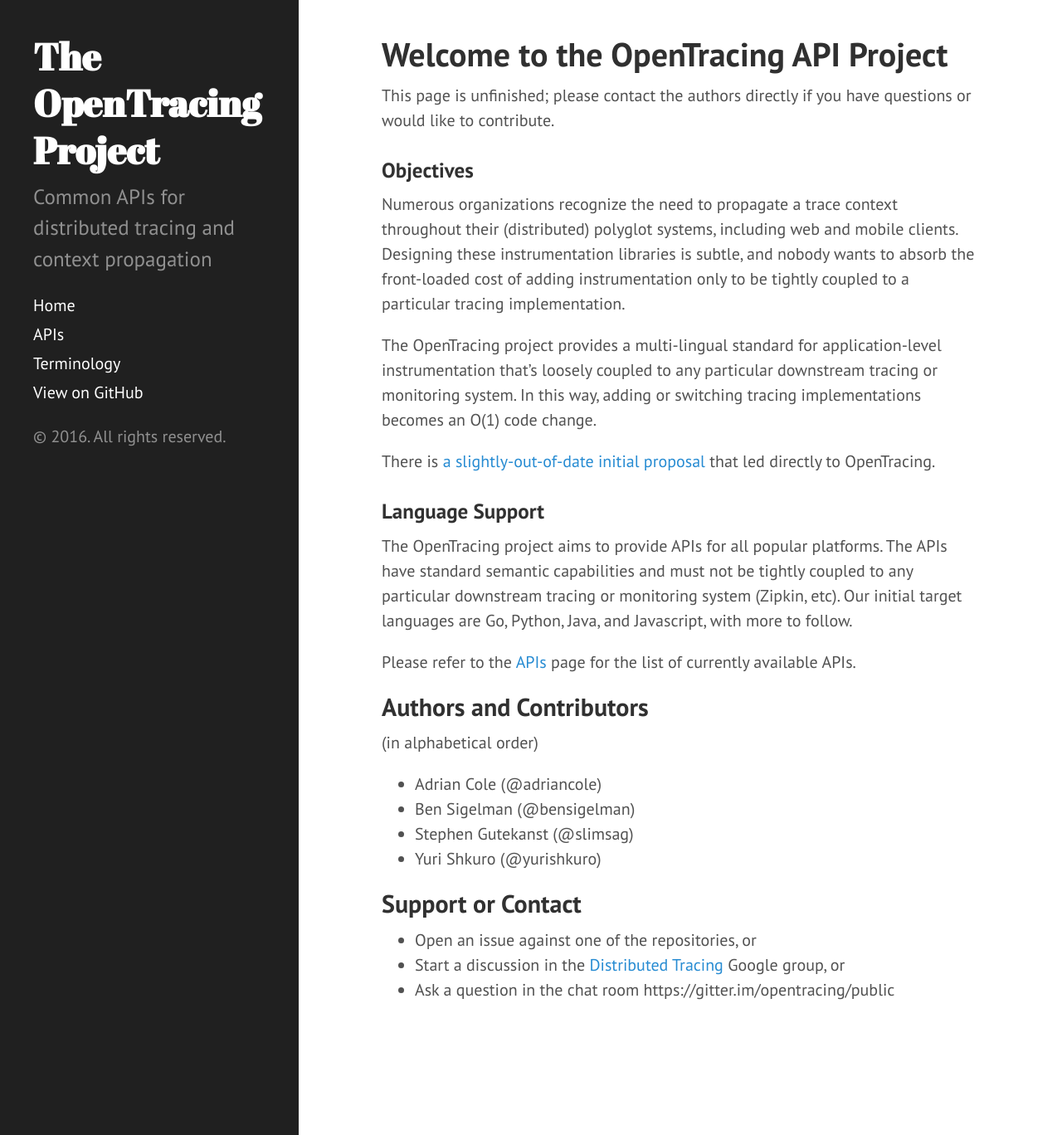
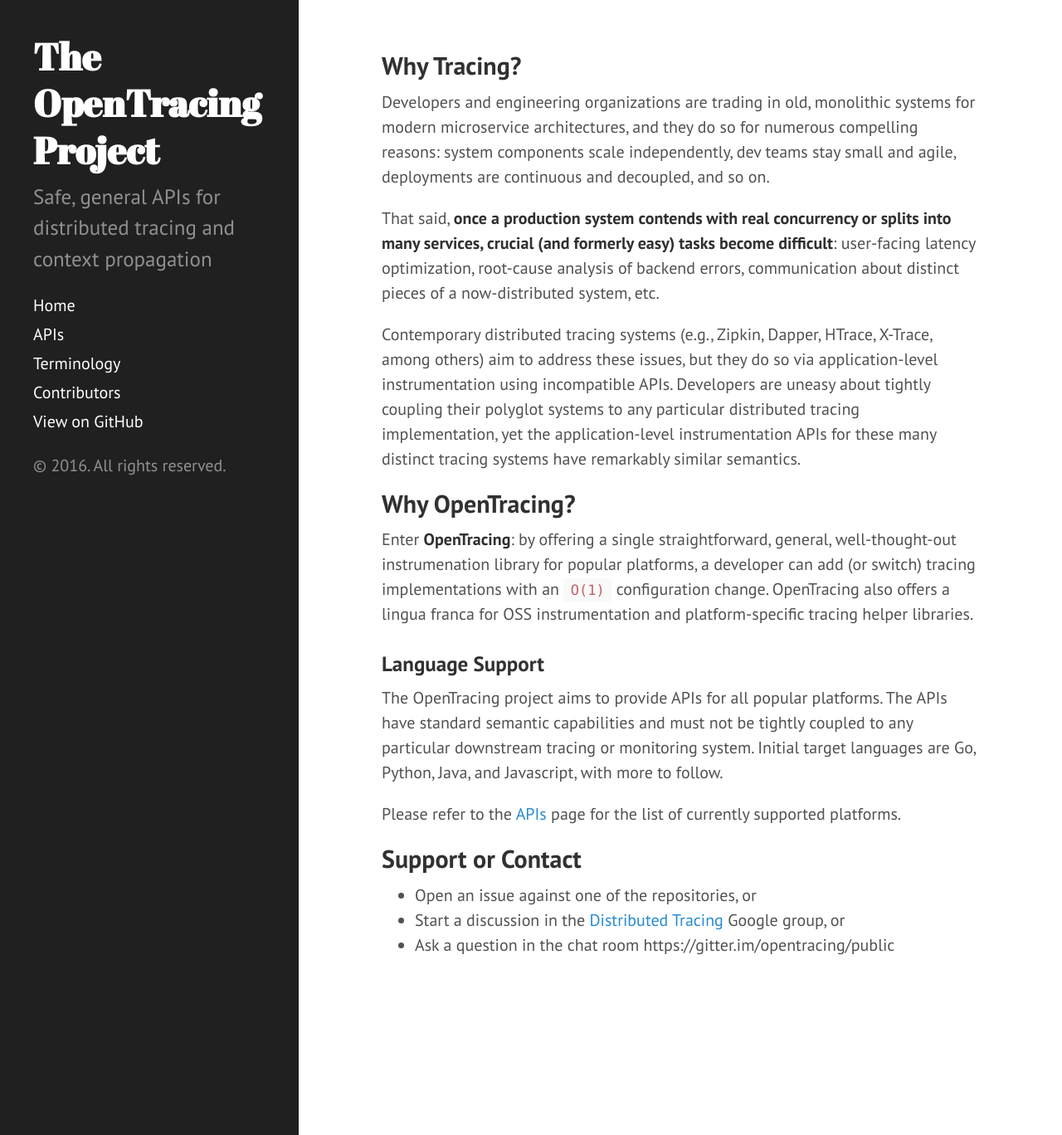
Before and after one commit to opentracing/opentracing.io, a Jekyll site: the page built from index.md, in a window 1280 px wide and 1368 px high. Shown: the whole window at 83% size. Built offline with Jekyll 4.4.1, drawn with Linux system fonts in a browser that asks for light colours; Markdown is read by kramdown in place of the engine named in the settings.

Commit message:
give more context about the project

```diff
--- a/Gemfile
+++ b/Gemfile
@@ -1,2 +1,3 @@
 source 'https://rubygems.org'
 gem 'github-pages'
+gem 'jekyll-coffeescript'
--- a/_config.yml
+++ b/_config.yml
@@ -3,6 +3,7 @@
   Home: '/'
   APIs: '/apis'
   Terminology: '/terminology'
+  Contributors: '/contributors'
 
 # Dependencies
 markdown:         redcarpet
@@ -17,6 +18,7 @@
   - jekyll-paginate
   - jekyll-gist
   - jekyll-mentions
+  - jekyll-coffeescript
 
 #paginate_path: "page:num"
 #paginate:         5
@@ -26,8 +28,8 @@
 
 # Setup
 title:            The OpenTracing Project
-tagline:          'Common APIs for distributed tracing and context propagation'
-description:      'Common APIs for distributed tracing and context propagation'
+tagline:          'Safe, general APIs for distributed tracing and context propagation'
+description:      'Safe, general APIs for distributed tracing and context propagation'
 url:              http://opentracing.io
 baseurl:          /
 
--- a/index.md
+++ b/index.md
@@ -2,30 +2,24 @@
 layout: page
 title: Home
 ---
-<h1 class="page-title">Welcome to the OpenTracing API Project</h1>
 
-This page is unfinished; please contact the authors directly if you have questions or would like to contribute.
+## Why Tracing?
 
-### Objectives
-Numerous organizations recognize the need to propagate a trace context throughout their (distributed) polyglot systems, including web and mobile clients. Designing these instrumentation libraries is subtle, and nobody wants to absorb the front-loaded cost of adding instrumentation only to be tightly coupled to a particular tracing implementation.
+Developers and engineering organizations are trading in old, monolithic systems for modern microservice architectures, and they do so for numerous compelling reasons: system components scale independently, dev teams stay small and agile, deployments are continuous and decoupled, and so on.
 
-The OpenTracing project provides a multi-lingual standard for application-level instrumentation that's loosely coupled to any particular downstream tracing or monitoring system. In this way, adding or switching tracing implementations becomes an O(1) code change.
+That said, **once a production system contends with real concurrency or splits into many services, crucial (and formerly easy) tasks become difficult**: user-facing latency optimization, root-cause analysis of backend errors, communication about distinct pieces of a now-distributed system, etc.
 
-There is [a slightly-out-of-date initial proposal](https://paper.dropbox.com/doc/Distributed-Context-Propagation-RGvlvD1NFKYmrJG9vGCES) that led directly to OpenTracing.
+Contemporary distributed tracing systems (e.g., Zipkin, Dapper, HTrace, X-Trace, among others) aim to address these issues, but they do so via application-level instrumentation using incompatible APIs. Developers are uneasy about tightly coupling their polyglot systems to any particular distributed tracing implementation, yet the application-level instrumentation APIs for these many distinct tracing systems have remarkably similar semantics.
+
+## Why OpenTracing?
+
+Enter **OpenTracing**: by offering a single straightforward, general, well-thought-out instrumenation library for popular platforms, a developer can add (or switch) tracing implementations with an `O(1)` configuration change. OpenTracing also offers a lingua franca for OSS instrumentation and platform-specific tracing helper libraries.
 
 ### Language Support
 
-The OpenTracing project aims to provide APIs for all popular platforms. The APIs have standard semantic capabilities and must not be tightly coupled to any particular downstream tracing or monitoring system (Zipkin, etc). Our initial target languages are Go, Python, Java, and Javascript, with more to follow.
+The OpenTracing project aims to provide APIs for all popular platforms. The APIs have standard semantic capabilities and must not be tightly coupled to any particular downstream tracing or monitoring system. Initial target languages are Go, Python, Java, and Javascript, with more to follow.
 
-Please refer to the [APIs]({{ baseurl }}apis) page for the list of currently available APIs.
-
-## Authors and Contributors
-(in alphabetical order)
-
-* Adrian Cole (@adriancole)
-* Ben Sigelman (@bensigelman)
-* Stephen Gutekanst (@slimsag)
-* Yuri Shkuro (@yurishkuro)
+Please refer to the [APIs]({{ baseurl }}apis) page for the list of currently supported platforms.
 
 ## Support or Contact
 * Open an issue against one of the repositories, or
```
Also changed, not shown: contributors.md (added, +11 -0 lines).
